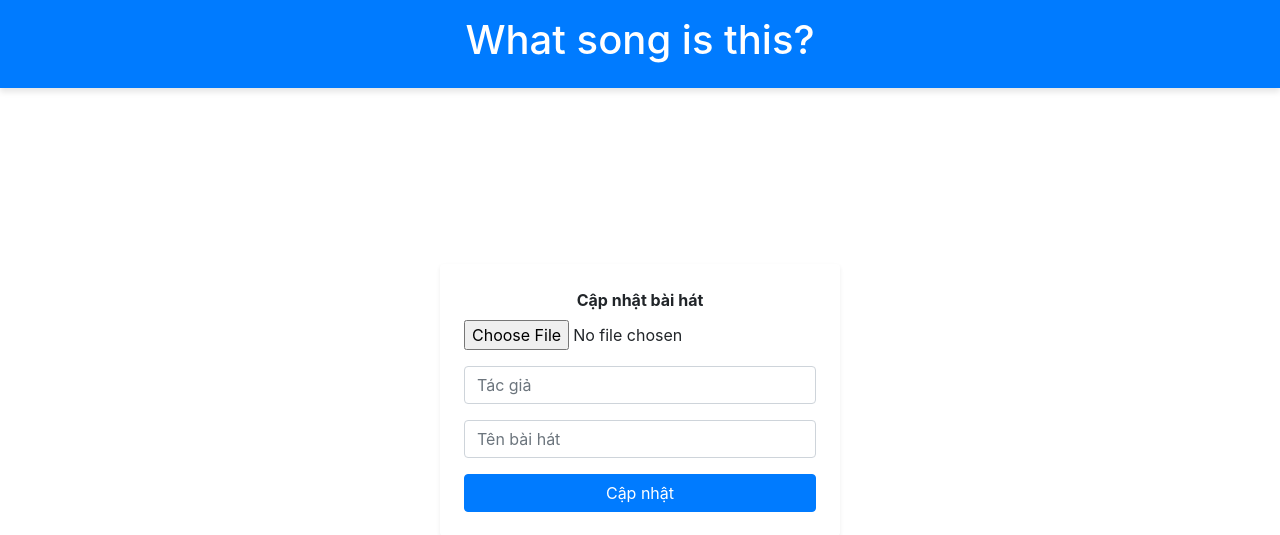
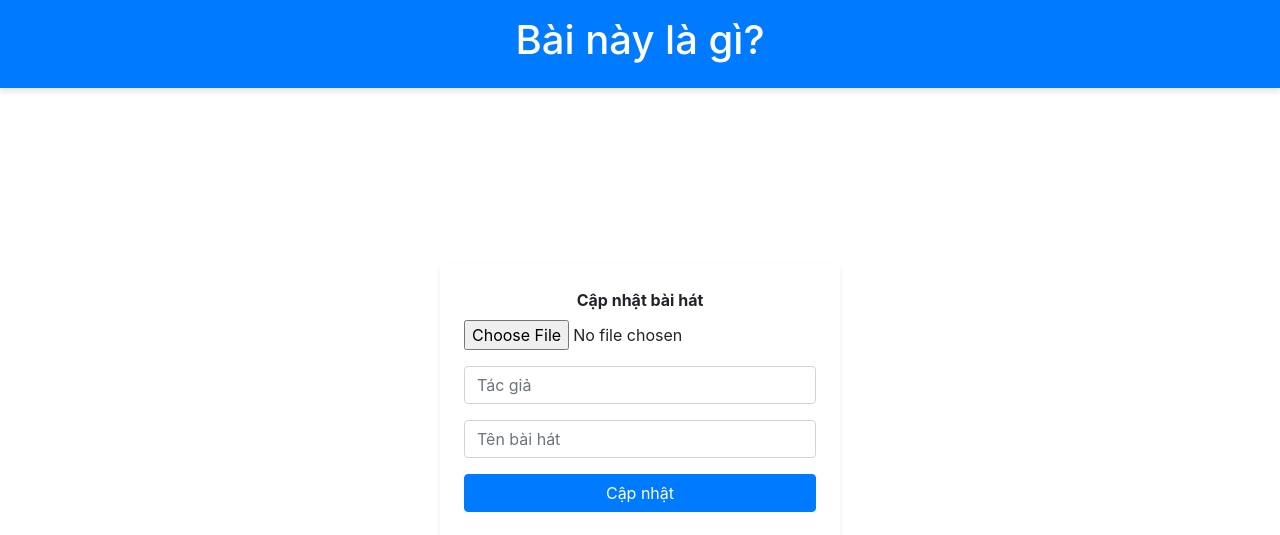
Before and after one commit to Nhom11CDCS/CDCS_Tim_Kiem_Bai_Hat, a Flask app: page /upload in a window 1280 px wide. Shown: the top 535 px of the page. Run offline with Flask 3, Linux system fonts and the light colour scheme.

Commit message:
Chốt tên

```diff
--- a/FE/templates/main.html
+++ b/FE/templates/main.html
@@ -4,7 +4,7 @@
 <head>
     <meta charset="UTF-8">
     <meta name="viewport" content="width=device-width, initial-scale=1.0">
-    <title>What song is this?</title>
+    <title>Bài này là gì?</title>
     <link rel="stylesheet" href="../static/css/main.css">
     <link rel="stylesheet" href="https://cdn.jsdelivr.net/npm/bootstrap@4.3.1/dist/css/bootstrap.min.css"
         integrity="sha384-ggOyR0iXCbMQv3Xipma34MD+dH/1fQ784/j6cY/iJTQUOhcWr7x9JvoRxT2MZw1T" crossorigin="anonymous">
@@ -12,7 +12,7 @@
 
 <body>
     <header class="bg-primary text-white text-center py-3">
-        <h1>What song is this?</h1>
+        <h1>Bài này là gì?</h1>
     </header>
     <main class="d-flex justify-content-center align-items-center vh-100 flex-column">
         <div class="upload-form bg-white p-4 rounded shadow-sm text-center">
--- a/FE/templates/upload.html
+++ b/FE/templates/upload.html
@@ -4,7 +4,7 @@
 <head>
     <meta charset="UTF-8">
     <meta name="viewport" content="width=device-width, initial-scale=1.0">
-    <title>What song is this?</title>
+    <title>Bài này là gì?</title>
     <link rel="stylesheet" href="../static/css/upload.css">
     <link rel="stylesheet" href="https://cdn.jsdelivr.net/npm/bootstrap@4.3.1/dist/css/bootstrap.min.css"
         integrity="sha384-ggOyR0iXCbMQv3Xipma34MD+dH/1fQ784/j6cY/iJTQUOhcWr7x9JvoRxT2MZw1T" crossorigin="anonymous">
@@ -12,7 +12,7 @@
 
 <body>
     <header class="bg-primary text-white text-center py-3">
-        <h1>What song is this?</h1>
+        <h1>Bài này là gì?</h1>
     </header>
     <main class="d-flex justify-content-center align-items-center vh-100">
         <div class="upload-form bg-white p-4 rounded shadow-sm text-center">
```
